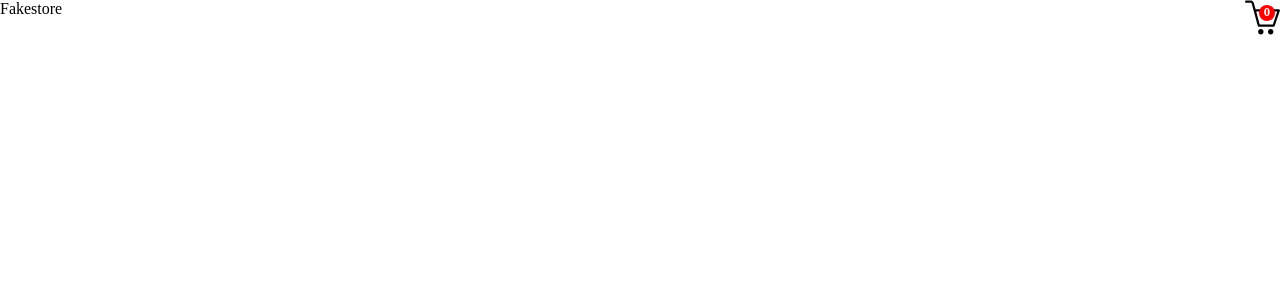
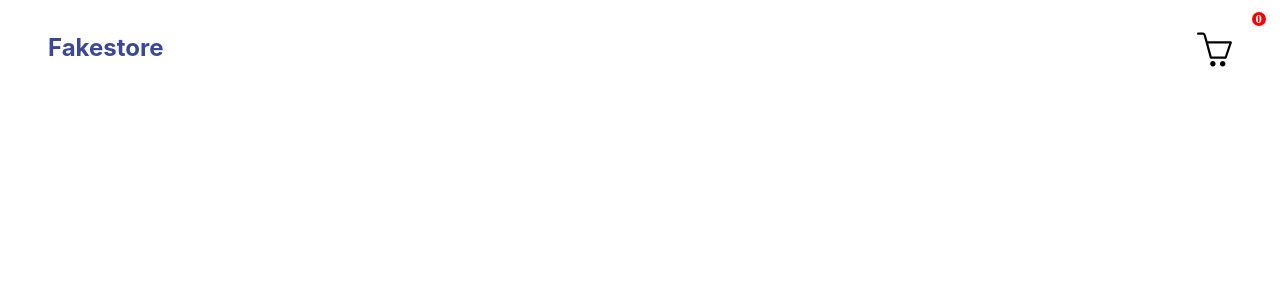
Before and after one commit to thecowsays/fakestore, a React (Vite) app: page / in a window 1280 px wide. Shown: the top 300 px of the page. Built offline with nearby package versions, Linux system fonts and the light colour scheme.

Commit message:
added logo w/ anchor & css; added margin to Header

```diff
--- a/src/components/Header.css
+++ b/src/components/Header.css
@@ -1,29 +1,40 @@
 * {
-  margin: 0;
+  margin: 8px 8px 0 8px;
   padding: 0;
   box-sizing: border-box;
 }
 
+a,
+a:hover,
+a:visited {
+  text-decoration: none;
+  color: #3A4895;
+}
 
 header {
   display: flex;
   justify-content: space-between;
   flex-wrap: nowrap;
+  text-align: center;
+  align-items: center;
 }
 
 .logo {
-
-
+  color: #3A4895;
+  font-family: 'Inter';
+  font-size: 1.5rem;
+  font-weight: 700;
+  text-align: center;
 }
 
   .notification-badge {
     background-color: red;
     border-radius: 50%;
-    height: 16px;
-    min-width: 16px;
+    height: .9rem;
+    min-width: .9rem;
     position: absolute;
-    top: 5px;
-    right: 5px;
+    top: 4px;
+    right:6px;
     font-size: .8rem;
     font-weight: 700;
     color: #fff;
--- a/src/components/Header.jsx
+++ b/src/components/Header.jsx
@@ -6,7 +6,7 @@ import './Header.css'
 function Header() {
     return (
         <header>
-            <div>Fakestore</div>
+            <div class="logo"><a href="">Fakestore</a></div>
             <div>
                 <SlBasket size={35} /> {/* cart icon */}
                 {/* Shows red badge on cart */}
```
